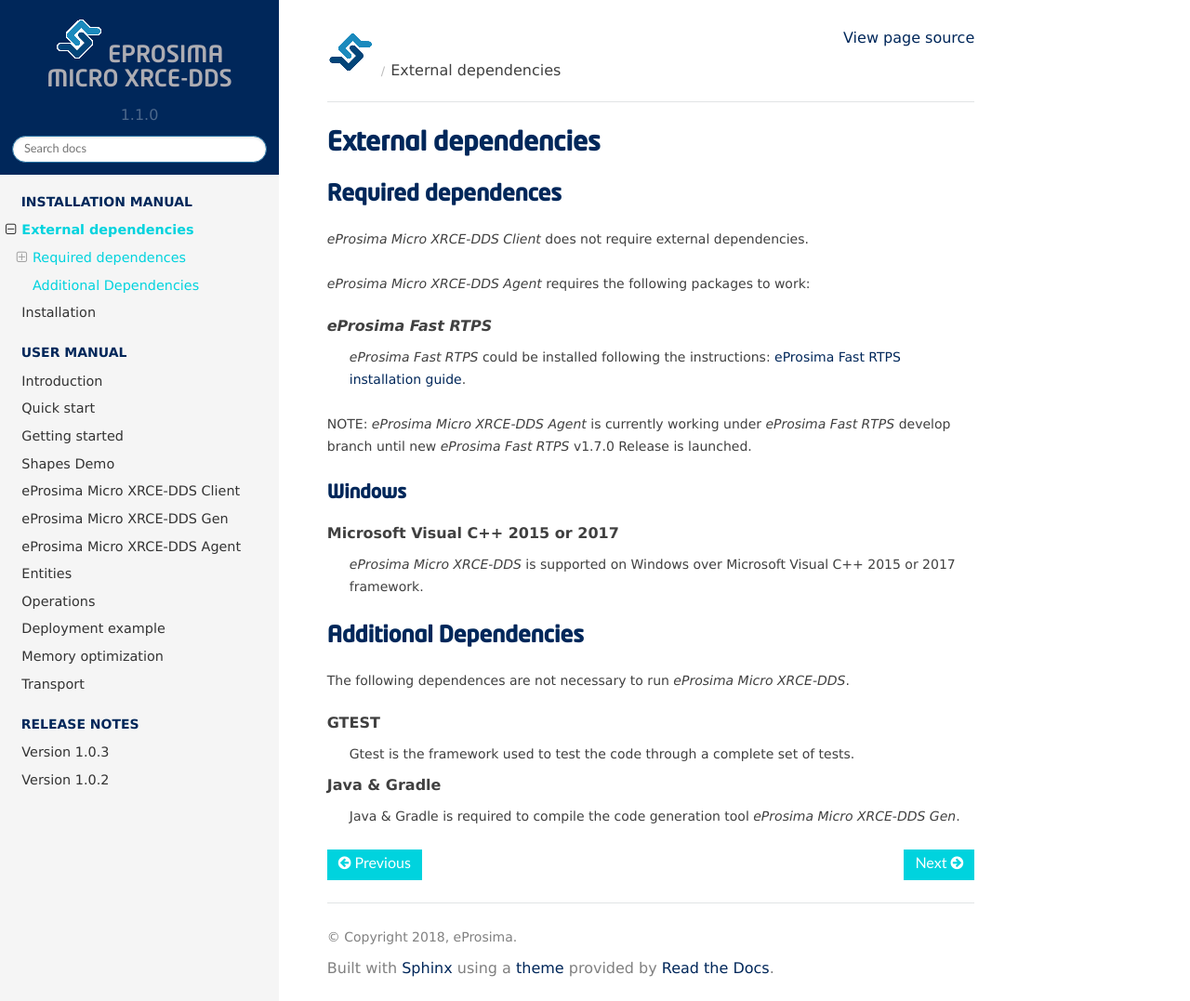
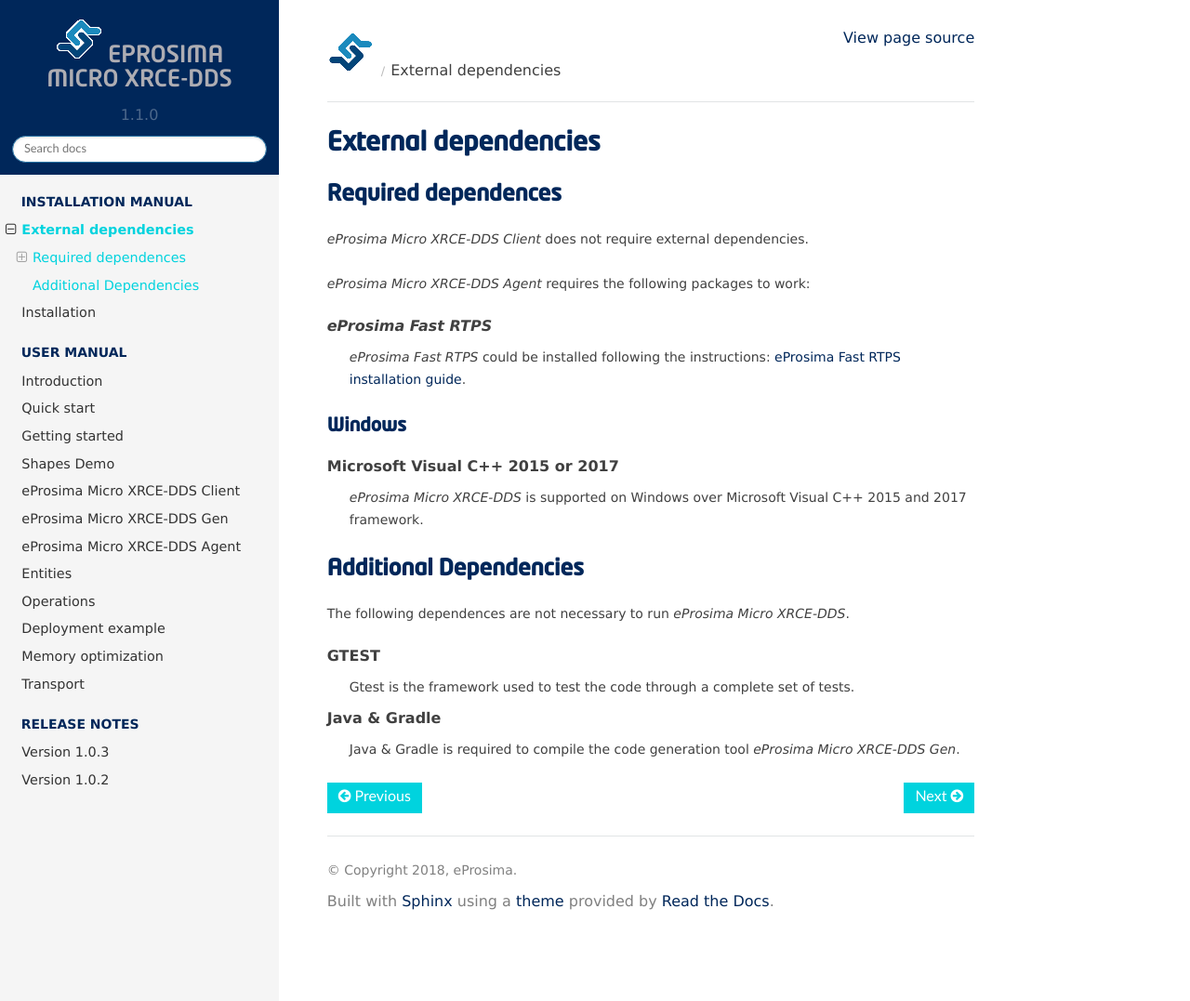
Before and after one commit to eProsima/Micro-XRCE-DDS-docs, a Sphinx documentation site: the page built from docs/dependencies.rst, in a window 1280 px wide and 1077 px high. Shown: the whole window at 93% size. Built offline with Sphinx 7.4.7 and the Read the Docs theme 2.0.0, drawn with Linux system fonts in a browser that asks for light colours.

Commit message:
Refs #5581. Update dependencies.

```diff
--- a/docs/dependencies.rst
+++ b/docs/dependencies.rst
@@ -11,12 +11,11 @@
     *eProsima Fast RTPS* could be installed following the instructions:
     `eProsima Fast RTPS installation guide <http://eprosima-fast-rtps.readthedocs.io/en/latest/index.html#installation>`_.
 
-NOTE: *eProsima Micro XRCE-DDS Agent* is currently working under *eProsima Fast RTPS* develop branch until new *eProsima Fast RTPS* v1.7.0 Release is launched.
 
 Windows
 ~~~~~~~
 Microsoft Visual C++ 2015 or 2017
-    *eProsima Micro XRCE-DDS* is supported on Windows over Microsoft Visual C++ 2015 or 2017 framework.
+    *eProsima Micro XRCE-DDS* is supported on Windows over Microsoft Visual C++ 2015 and 2017 framework.
 
 Additional Dependencies
 -----------------------
```
